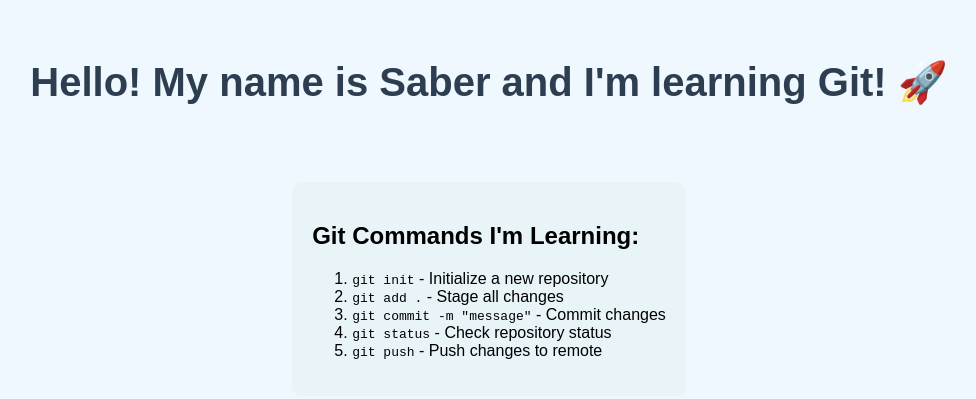
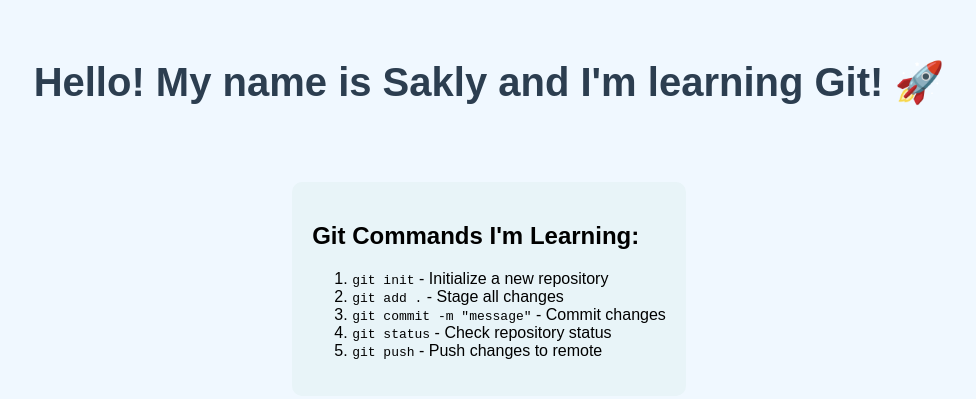
Before and after one commit to Sakly-Saber/git-repo, a plain HTML site: page index.html in a window 1280 px wide. Shown: the part 196-595 px from the top of the page, without its empty margins (151-1127 px from the left). Drawn offline with Linux system fonts and the light colour scheme.

Commit message:
change name

```diff
--- a/index.html
+++ b/index.html
@@ -32,7 +32,7 @@
     </style>
 </head>
 <body>
-    <h1>Hello! My name is Saber and I'm learning Git! 🚀</h1>
+    <h1>Hello! My name is Sakly and I'm learning Git! 🚀</h1>
 
     <div class="git-section">
         <h2>Git Commands I'm Learning:</h2>
```
